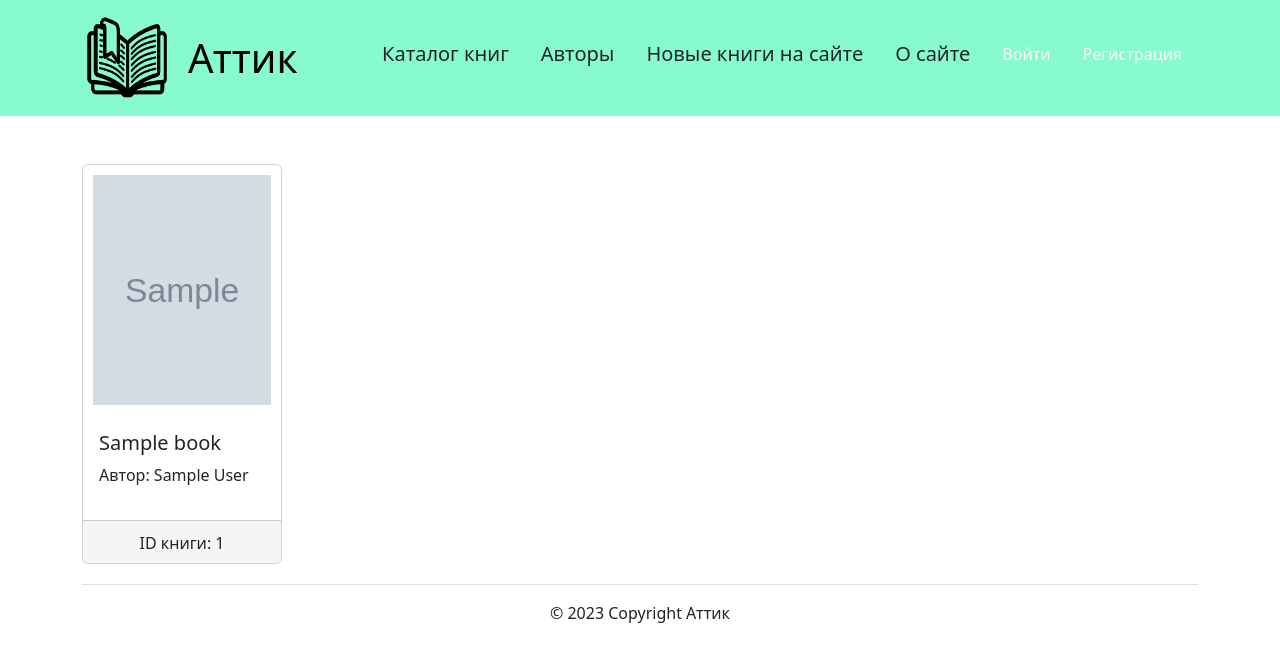
After one commit to Genek91/attic, a Django app: page /book/1/ in a window 1280 px wide. The commit adds this page. Shown: the top 662 px of the page. Run offline with Django 3.2, Linux system fonts and the light colour scheme; tables that the repository leaves empty hold one stand-in row (values such as "Sample post"); grey boxes marked "Sample" are stand-in pictures; some libraries are stand-ins or nearby versions.

Commit message:
Исправление шаблонов, добавление страницы book

```diff
--- a/attic/attic/settings.py
+++ b/attic/attic/settings.py
@@ -18,6 +18,7 @@ INSTALLED_APPS = [
     'about.apps.AboutConfig',
     'books.apps.BooksConfig',
     'core.apps.CoreConfig',
+    'sorl.thumbnail',
     'django.contrib.admin',
     'django.contrib.auth',
     'django.contrib.contenttypes',
@@ -96,3 +97,8 @@ STATICFILES_DIRS = [os.path.join(BASE_DIR, 'static')]
 
 LOGIN_URL = 'users:login'
 LOGIN_REDIRECT_URL = 'books:index'
+
+# Папка для сохранения картинок
+
+MEDIA_URL = '/media/'
+MEDIA_ROOT = os.path.join(BASE_DIR, 'media')
--- a/attic/attic/urls.py
+++ b/attic/attic/urls.py
@@ -1,5 +1,7 @@
 from django.contrib import admin
 from django.urls import include, path
+from django.conf import settings
+from django.conf.urls.static import static
 
 urlpatterns = [
     path('', include('books.urls', namespace='books')),
@@ -8,3 +10,8 @@ urlpatterns = [
     path('about/', include('about.urls', namespace='about')),
     path('admin/', admin.site.urls),
 ]
+
+if settings.DEBUG:
+    urlpatterns += static(
+        settings.MEDIA_URL, document_root=settings.MEDIA_ROOT
+    )
--- a/attic/books/admin.py
+++ b/attic/books/admin.py
@@ -16,7 +16,7 @@
         'pub_year',
         'book_add_date',
     )
-    search_fields = ('text',)
+    search_fields = ('name',)
     list_filter = ('book_add_date',)
     empty_value_display = '-пусто-'
 
--- a/attic/books/models.py
+++ b/attic/books/models.py
@@ -9,7 +9,7 @@ class Genre(models.Model):
     """Модель MainGenre для Attic."""
 
     class Meta:
-        """Дефолтная сортировка модели MainGenre."""
+        """Дефолтная сортировка модели Genre."""
         ordering = ['name']
         verbose_name = 'Жанр'
         verbose_name_plural = 'Жанры'
--- a/attic/books/urls.py
+++ b/attic/books/urls.py
@@ -8,5 +8,6 @@ app_name = 'books'
 urlpatterns = [
     path('', views.index, name='index'),
     path('genre/<int:id_genre>/', views.subgenre, name='id_genre'),
-    path('subgenre/<int:id_subgenre>/', views.books, name='books'),
+    path('subgenre/<int:id_subgenre>/', views.books_list, name='books'),
+    path('book/<int:id_book>/', views.book, name='book'),
 ]
--- a/attic/books/views.py
+++ b/attic/books/views.py
@@ -27,13 +27,24 @@ def subgenre(request, id_genre):
     )
 
 
-def books(request, id_subgenre):
-    """Страница с книгами."""
+def books_list(request, id_subgenre):
+    """Страница со списком книг."""
     books = Book.objects.filter(sub_genre=id_subgenre)
     return render(
         request,
-        'books/books.html',
+        'books/books_list.html',
         {
             'books': books
         }
     )
+
+
+def book(request, id_book):
+    book = Book.objects.get(id=id_book)
+    return render(
+        request,
+        'books/book.html',
+        {
+            'book': book
+        }
+    )
--- /dev/null
+++ b/attic/templates/books/book.html
@@ -0,0 +1,77 @@
+{% extends 'base.html' %}
+{% load thumbnail %}
+
+{% block title %}
+Книги
+{% endblock %}
+
+{% block content %}
+<style>
+    .grid-container {
+        display: grid;
+        grid-template-columns: repeat(auto-fill, minmax(200px, 1fr));
+        grid-gap: 20px;
+        margin-bottom: 20px;
+    }
+    .grid-item {
+        width: 200px;
+        height: 400px;
+    }
+    .card {
+        height: 100%;
+        display: flex;
+        flex-direction: column;
+        justify-content: space-between;
+    }
+    .no-image-placeholder {
+        width: 100%;
+        height: 100%;
+        background-color: #eee;
+        display: flex;
+        align-items: center;
+        justify-content: center;
+        position: relative;
+        overflow: hidden;
+    }
+    .no-image-placeholder span {
+        color: #888;
+        font-size: 16px;
+        position: absolute;
+        top: 50%;
+        left: 50%;
+        transform: translate(-50%, -50%);
+    }
+    .card-img-top {
+        width: 100%;
+        height: 250px;
+        object-fit: cover;
+        padding: 10px;
+    }
+    .card-body {
+        padding-bottom: 0;
+    }
+    .card-footer {
+        padding-top: 10px;
+        text-align: center;
+        background-color: #f5f5f5;
+    }
+</style>
+    <div class="content">
+        <div class="grid-container">
+            <div class="grid-item">
+                <div class="card mb-4">
+                        {% thumbnail book.image "2000x2000" crop="center" upscale=False as im %}
+                            <img class="card-img-top" src="{{ im.url }}" alt="{{ book.name }}">
+                        {% endthumbnail %}
+                    <div class="card-body">
+                        <h5 class="card-title">{{ book.name }}</h5>
+                        <p class="card-text">Автор: {{ book.author }}</p>
+                    </div>
+                    <div class="card-footer">
+                        <p class="card-text">ID книги: {{ book.id }}</p>
+                    </div>
+                </div>
+            </div>
+        </div>
+    </div>
+{% endblock %}
--- a/attic/templates/books/index.html
+++ b/attic/templates/books/index.html
@@ -10,6 +10,7 @@
         Каталог книг
     </h1>
 </div>
+<div style="column-count: 3; column-gap: 20px; margin-bottom: 20px;">
     {% for genre in genres %}
     <div>
         <ul>
@@ -23,4 +24,5 @@
         </ul>
     </div>
     {% endfor %}
+</div>
 {% endblock %}
--- a/attic/templates/books/sub_genre.html
+++ b/attic/templates/books/sub_genre.html
@@ -10,6 +10,7 @@
         Поджанры
     </h1>
 </div>
+<div style="column-count: 3; column-gap: 20px; margin-bottom: 20px;">
     {% for sub_genre in sub_genres %}
     <div>
         <ul>
@@ -23,4 +24,5 @@
         </ul>
     </div>
     {% endfor %}
+</div>
 {% endblock %}
--- a/attic/templates/includes/header.html
+++ b/attic/templates/includes/header.html
@@ -19,20 +19,20 @@
     </div>
     <ul class="nav nav-pills">
       <li class="nav-item">
-        <a class="nav-link {% if view_name == '' %} active {% endif %}" href="{% url 'books:index' %}"><h5>Каталог книг</h5></a>
+        <a class="nav-link link-dark {% if view_name == '' %} active {% endif %}" href="{% url 'books:index' %}"><h5>Каталог книг</h5></a>
       </li>
         <li class="nav-item">
-          <a class="nav-link {% if view_name == '' %} active {% endif %}" href="{% url 'books:index' %}"><h5>Авторы</h5></a>
+          <a class="nav-link link-dark {% if view_name == '' %} active {% endif %}" href="{% url 'books:index' %}"><h5>Авторы</h5></a>
         </li>
         <li class="nav-item">
-          <a class="nav-link {% if view_name == '' %} active {% endif %}" href="{% url 'books:index' %}"><h5>Новые книги на сайте</h5></a>
+          <a class="nav-link link-dark {% if view_name == '' %} active {% endif %}" href="{% url 'books:index' %}"><h5>Новые книги на сайте</h5></a>
         </li>
         <li class="nav-item">
-          <a class="nav-link {% if view_name == 'about:site' %} active {% endif %}" href="{% url 'about:site' %}"><h5>О сайте</h5></a>
+          <a class="nav-link link-dark {% if view_name == 'about:site' %} active {% endif %}" href="{% url 'about:site' %}"><h5>О сайте</h5></a>
         </li>
         {% if user.is_authenticated %}
         <li class="nav-item">
-          <a class="nav-link link-light
+          <a class="nav-link link-dark
              {% if view_name  == 'users:password_change' %}
                active
              {% endif %}"
@@ -40,14 +40,13 @@
           </a>
         </li>
         <li class="nav-item">
-          <a class="nav-link link-light
+          <a class="nav-link link-dark
              {% if view_name  == 'users:logout' %}
                active
              {% endif %}"
              href="{% url 'users:logout' %}">Выйти
           </a>
         </li>
-        <li>
         <li>
           Пользователь: {{ user.username }}
         </li>
```
Also changed, not shown: attic/templates/books/books.html (deleted, +0 -23 lines), attic/templates/books/books_list.html (added, +88 -0 lines), attic/books/migrations/0003_auto_20230606_1425.py (added), 1 other file. Lines whose indentation alone changed are shown as unchanged.
